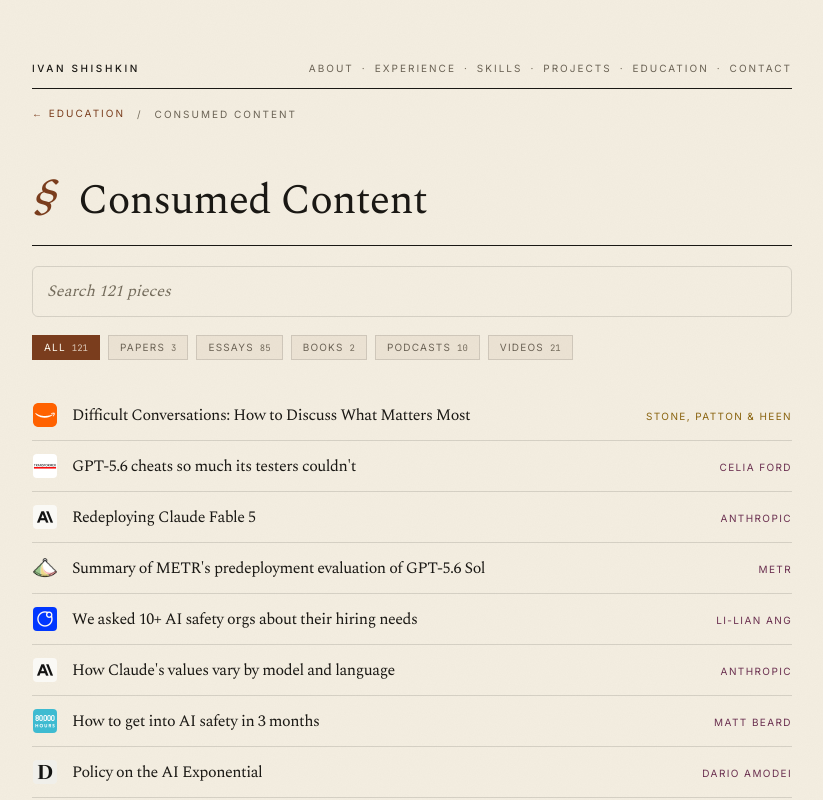
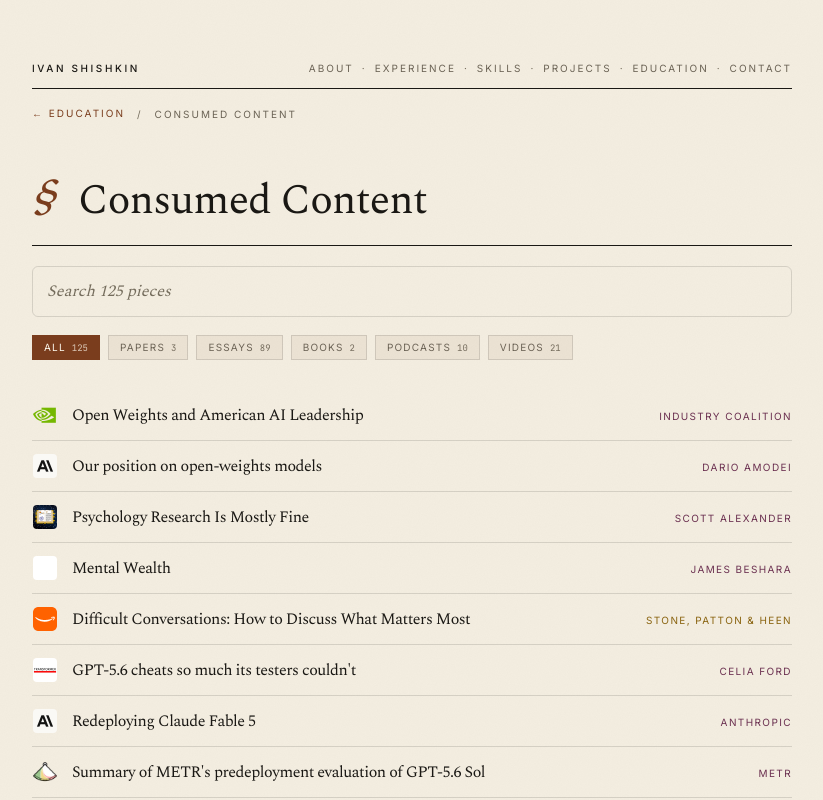
Before and after one commit to Ivan-Shishkin-Dev/Personal_Portfolio_3, a Next.js app: page /consumed-content in a window 1280 px wide. Shown: the top 800 px of the page, without its empty margins (228-1051 px from the left). Built offline with nearby package versions, Linux system fonts and the light colour scheme.

Commit message:
Update experience and reading list

```diff
--- a/app/education/page.tsx
+++ b/app/education/page.tsx
@@ -26,7 +26,7 @@
         <HobbyItem title="Sigma Pi" summary="Eta-Upsilon Chapter." titleHref="https://sigmapi.org/" alwaysOpen>
           <ul>
             <li>Served as the chapter&apos;s <Link href="/experience#director-of-housing">Director of Housing</Link>, managing properties and relationships for 100+ members.</li>
-            <li>Got to go to Georgia for the <a href="https://sigmapi.org/event-directory/tsls/" target="_blank" rel="noopener noreferrer">Tony Siress Leadership Summit</a>.</li>
+            <li>Got to go to Georgia for the <a className="course-name" href="https://sigmapi.org/event-directory/tsls/" target="_blank" rel="noopener noreferrer">Tony Siress Leadership Summit</a>.</li>
             <li>Got tapped for <a href="https://orderofomega.org/" target="_blank" rel="noopener noreferrer">Order of Omega</a>, a leadership honor society for fraternity and sorority members.</li>
             <li>Received the <a href="https://sigmapi.org/foundations/scholarships/" target="_blank" rel="noopener noreferrer">Byron R. Lewis Academic Scholarship</a>.</li>
           </ul>
--- a/content/consumed.ts
+++ b/content/consumed.ts
@@ -99,6 +99,8 @@
   "nature.com": "Nature",
   "medium.com": "Medium",
   "nytimes.com": "NYT",
+  "jjbeshara.com": "James Beshara",
+  "nvidia.com": "NVIDIA",
 };
 
 export function hostOf(url: string): string {
@@ -775,4 +777,24 @@
     url: "https://www.amazon.com/Difficult-Conversations-Discuss-What-Matters/dp/0143118447",
     author: "Stone, Patton & Heen",
   },
+  {
+    title: "Mental Wealth",
+    url: "https://jjbeshara.com/2020/06/04/mental-wealth/",
+    author: "James Beshara",
+  },
+  {
+    title: "Psychology Research Is Mostly Fine",
+    url: "https://www.astralcodexten.com/p/psychology-research-is-mostly-fine",
+    author: "Scott Alexander",
+  },
+  {
+    title: "Our position on open-weights models",
+    url: "https://www.anthropic.com/news/position-open-weights-models",
+    author: "Dario Amodei",
+  },
+  {
+    title: "Open Weights and American AI Leadership",
+    url: "https://images.nvidia.com/pdf/Open-Weights-and-American-AI-Leadership.pdf",
+    author: "Industry coalition",
+  },
 ];
--- a/content/favicons.ts
+++ b/content/favicons.ts
@@ -32,7 +32,9 @@
   "futureoflife.org",
   "helentoner.substack.com",
   "ifp.org",
+  "images.nvidia.com",
   "jasmi.news",
+  "jjbeshara.com",
   "lesswrong.com",
   "lieu.house.gov",
   "logangraves.com",
```
Also changed, not shown: app/experience/page.tsx (+4 -4 lines), public/favicons/images.nvidia.com.png (added), public/favicons/jjbeshara.com.png (added).
